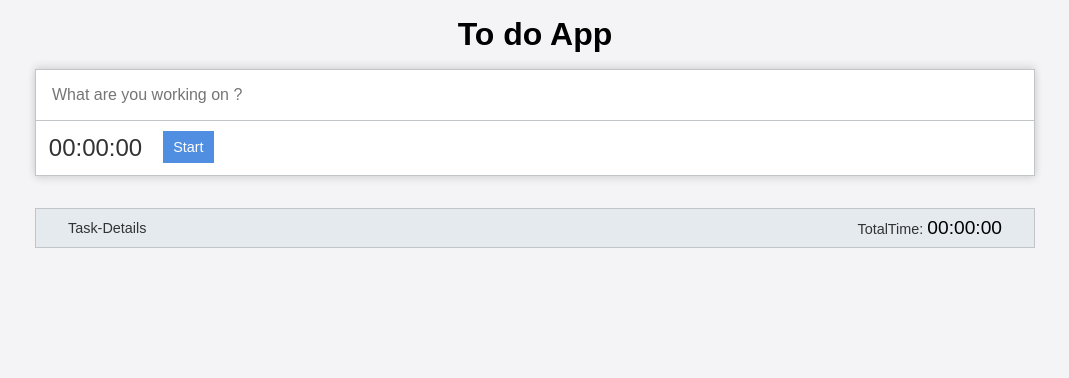
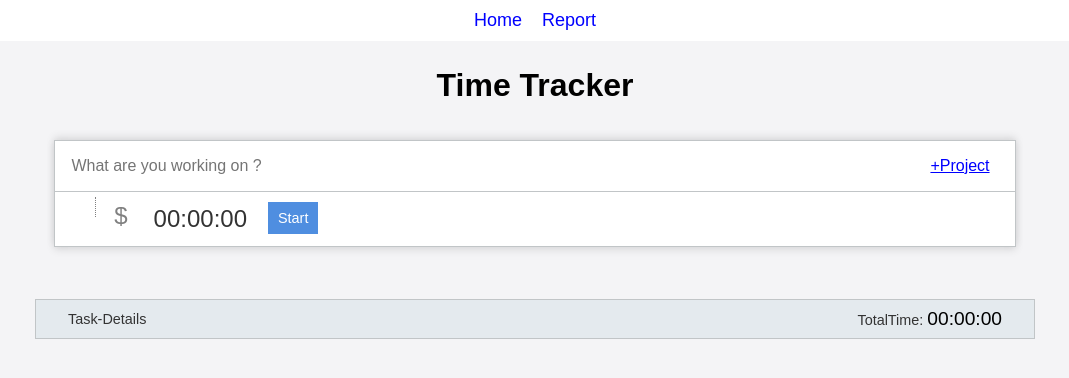
Before and after one commit to indureka/Time-Tracker, a React (Vite) app: page / in a window 1280 px wide. Shown: the top 378 px of the page, without its empty margins (105-1174 px from the left). Built offline with nearby package versions, Linux system fonts and the light colour scheme.

Commit message:
updated chart

```diff
--- a/package.json
+++ b/package.json
@@ -10,8 +10,11 @@
     "preview": "vite preview"
   },
   "dependencies": {
+    "chart.js": "^4.4.6",
     "react": "^18.3.1",
-    "react-dom": "^18.3.1"
+    "react-chartjs-2": "^5.2.0",
+    "react-dom": "^18.3.1",
+    "react-router-dom": "^6.28.0"
   },
   "devDependencies": {
     "@eslint/js": "^9.13.0",
--- a/src/App.css
+++ b/src/App.css
@@ -13,6 +13,34 @@ body{
 h1{
   text-align: center;
   margin: 1rem;
+}
+
+nav {
+  background-color:#fff;
+}
+
+nav ul {
+  display: flex;
+  gap: 20px;
+  padding: 10px;
+  list-style: none;
+  justify-content: center;
+  align-items: center;
+}
+
+nav a {
+  text-decoration: none;
+  color: blue;
+  font-size: 18px;
+}
+
+nav a:hover {
+  color: darkblue;
+}
+
+.input-container{
+  background-color: #fff;
+  border:0.7px solid #c1c5c7;
 }
 
 .task-input{
@@ -39,12 +67,86 @@ h1{
 }
 
 input{
-  width:1000px;
+  width:850px;
   padding:1rem;
   padding-right: 5rem;
   font-size: 1rem;
+  border:none;
+  /* border:0.7px solid #c1c5c7; */
+  color: #333;
+}
+
+.input:active{
   border:0.7px solid #c1c5c7;
+}
+
+.project-btn{
+  background: transparent;
+  text-decoration: underline;
+  color: blue;
+  border:none;
+  padding:5px;
+  margin: 0 20px;
+  font-size: 1rem;
+}
+
+.project-btn:hover{
+  color: rgb(11, 11, 117)
+}
+
+.project-title{
+  padding:10px 25px 10px 10px;
+  color:blue;
+  font-size: 1rem;
+
+  border-right: 1px dotted gray;
+}
+
+.bill-btn{
+  background: transparent;
+  color: gray;
+  border:none;
+  padding:5px;
+  margin: 0 5px;
+  font-size: 1.5rem;
+}
+
+.bill-btn:hover{
+  color:blue;
+}
+
+.bill-btn:active{
+  color:blue;
+}
+
+.t-name{
+  font-size: 0.9rem;
   color: #333;
+}
+
+.p-name{
+  font-size: 0.9rem;
+  color: #333;
+}
+
+.bill-enabled{
+color:blue;
+font-size: 1.5rem;
+}
+
+.bill-disabled{
+  color:#333;
+  font-size: 1.5rem;
+}
+
+.task-box{
+
+  display: flex;
+  gap: 20px;
+  padding: 10px;
+  list-style: none;
+  justify-content: center;
+  align-items: center;
 }
 
 .timer{
@@ -55,13 +157,12 @@ input{
 }
 
 
-.btn {
+.btn, .remove-btn {
   padding: 8px 10px;
   background-color: rgb(79, 142, 224);
   color: #fff;
   font-size: 0.9rem;
   border: none;
-
   cursor: pointer;
   transition: background-color 0.3s;
   margin: 0 5px;
@@ -70,6 +171,15 @@ input{
 
 .btn:hover {
   background-color: rgb(33, 119, 231);
+}
+
+.remove-btn {
+  background-color: rgb(250, 83, 83);
+
+}
+
+.remove-btn:hover {
+  background-color: rgb(202, 66, 66);
 }
 
 .task-box{
@@ -88,10 +198,7 @@ input{
   justify-content: space-between;
   align-items:center;
   background-color: #E4EAEE;
-
-
-
-  border:1px solid #c1c5c7;
+border:1px solid #c1c5c7;
 
 }
 
--- a/src/App.jsx
+++ b/src/App.jsx
@@ -1,15 +1,54 @@
+
+import React from "react";
+import { BrowserRouter as Router, Routes, Route } from 'react-router-dom';
+import { Link } from "react-router-dom";
+import HomePage from "./Pages/HomePage";
+import ReportPage from "./Pages/ReportPage";
 import TaskManager from "./Components/TaskManager";
 import { TaskProvider } from "./Contexts/TaskProvider";
+import {
+  Chart as ChartJS,
+  CategoryScale,
+  LinearScale,
+  BarElement,
+  Title,
+  Tooltip,
+  Legend,
+} from 'chart.js';
+import { Bar } from 'react-chartjs-2';
+
+ChartJS.register(CategoryScale, LinearScale, BarElement, Title, Tooltip, Legend);
+
 
 import "./App.css";
 
 function App() {
   return (
-    <>
+    <Router>
+    <div>
+      <nav>
+      <ul>
+        <li>
+          <Link to="/">Home</Link>
+        </li>
+        <li>
+          <Link to="/report">Report</Link>
+        </li>
+      </ul>
+
+      </nav>
+
+
       <TaskProvider>
-            <TaskManager />
+      <Routes>
+        <Route path='/' element={<HomePage/>} />
+        <Route path='/report' element={<ReportPage/>} />
+      </Routes>
+
         </TaskProvider>
-    </>
+    </div>
+
+    </Router>
   );
 }
 
--- /dev/null
+++ b/src/Components/Chart.jsx
@@ -0,0 +1,50 @@
+import React from "react";
+import { useContext } from "react";
+import TaskContext from "../Contexts/TaskContext";
+import { Bar } from "react-chartjs-2";
+
+
+const Chart = () => {
+    const { chartData } = useContext(TaskContext);
+
+    return (
+
+
+    <div>
+        <Bar
+        data={chartData}
+        options={{
+            responsive:true,
+            scales: {
+                x: {
+                    title:{
+                        display:true,
+                        text:"Task/Project",
+                    }
+                },
+                y: {
+                    beginAtZero:true,
+                    title: {
+                        display:true,
+                        text:"Time Taken (seconds)",
+                    }
+                }
+            },
+            plugins:{
+                legend:{
+                    display:true,
+                    position:"top",
+                }
+            }
+
+        }}
+        />
+
+    </div>
+    )
+
+
+}
+
+
+export default Chart;
--- a/src/Components/Task.jsx
+++ b/src/Components/Task.jsx
@@ -21,8 +21,21 @@ const Task = ({task}) => {
 
             <div className="task-list">
 
-                        <div className="task-name">
-                            <p>{task.taskName}</p>
+                        <div className="task-box">
+                            <p className="t-name">{task.taskName}</p>
+
+                           {task.projectName ? (
+                            <p className="p-name">{task.projectName}</p>
+                           ) : (
+                            <p>NA</p>
+                           ) }
+
+
+                            {task.isBillEnable ? (
+                                    <span className="bill-enabled">$</span>
+                                ) :
+                                <span className="bill-disabled">$</span> }
+
                         </div>
                         <div className="time-detail">
                             <p>{task.startTime}</p>
@@ -35,7 +48,7 @@ const Task = ({task}) => {
                         </div>
 
                 <div>
-                    <button onClick={handleRemove} className="btn">Remove Task</button>
+                    <button onClick={handleRemove} className="remove-btn">Remove Task</button>
                 </div>
             </div>
 
--- a/src/Components/TaskInput.jsx
+++ b/src/Components/TaskInput.jsx
@@ -14,6 +14,9 @@ export const formatTime = (totalSeconds) => {
 const TaskInput = () => {
   const {
     taskName,
+    projectName,
+    handleProject,
+    handleBill,
     handleChange,
     isRunning,
     startTimer,
@@ -26,12 +29,12 @@ const TaskInput = () => {
 
   return (
     <>
-      <h1>To do App</h1>
+      <h1>Time Tracker</h1>
 
       <div className="task-input">
 
         <form onSubmit={(e) => e.preventDefault()}>
-          <div>
+          <div className="input-container">
             <input
               type="text"
               value={taskName}
@@ -41,9 +44,13 @@ const TaskInput = () => {
 
               disabled={isRunning}
             />
+            <button onClick={handleProject} className="project-btn">+Project</button>
             </div>
 
             <div className="time-box">
+
+              <p className="project-title">{projectName}</p>
+              <button onClick={handleBill} className="bill-btn">$</button>
 
             <p className="timer">{formatTime(count)}</p>
 
@@ -57,12 +64,6 @@ const TaskInput = () => {
             </button>
           )}
 
-
-
-
-
-
-
           </div>
         </form>
       </div>
--- a/src/Contexts/TaskProvider.jsx
+++ b/src/Contexts/TaskProvider.jsx
@@ -10,18 +10,48 @@
   const [stopTime, setStopTime] = useState("");
   const [taskArray, setTaskArray] = useState([]);
   const [totalConsumedTime, setTotalConsumedTime] = useState(0);
+  const [projectName, setProjectName] = useState("");
+  const [isBillEnable, setIsBillEnable] = useState(false);
+
+  const [chartData, setChartData] = useState({
+    labels: [],
+    datasets: [
+      {
+        label: 'Time Taken',
+        data:[],
+        backgroundColor: 'rgba(75, 192, 192, 0.6)',
+      }
+    ]
+  })
 
 // handlechange
   const handleChange = (event) => {
     setTaskName(event.target.value);
   };
 
+
+//handle ProjectName
+
+const handleProject = (e) => {
+  const project=prompt("Enter project name");
+  if(project)
+  setProjectName(project || "");
+};
+
+
+//handle bill
+
+const handleBill = (e) => {
+setIsBillEnable((prev) => !prev);
+}
+
   //handlesubmit
 
   const handleSubmit = () => {
 
     if (!isRunning && taskName && startTime && stopTime) {
-      addTask(taskName, startTime, stopTime, count);
+      const totalTime = count;
+      addTask(taskName, projectName, isBillEnable, startTime, stopTime, totalTime);
       resetForm();
     } else {
       console.error("Please complete the task properly.");
@@ -32,9 +62,11 @@
 
   const resetForm = () => {
     setTaskName(""); // Clear input
+    setProjectName("") // clear projectName
     setCount(0); // Reset timer
     setStartTime(""); // Reset start time
     setStopTime(""); // Reset stop time
+    setIsBillEnable(false); // false
   };
 
   //start timer
@@ -57,10 +89,12 @@
 
    // Add task
 
-  const addTask = (taskName, startTime, stopTime, totalTime) => {
+  const addTask = (taskName, projectName, isBillEnable, startTime, stopTime, totalTime) => {
     const newTask = {
       id: Date.now(),
       taskName,
+      isBillEnable,
+      projectName,
       startTime,
       stopTime,
       totalTime,
@@ -72,6 +106,8 @@
 
     console.log("added", updatedTask);
     console.log(updatedTask);
+    updateChartData(newTask);
+    console.log("updatedchart", updateChartData)
   };
 
 
@@ -96,7 +132,7 @@
     // Use effect to handle task submission when the timer stops
     useEffect(() => {
       if (!isRunning && taskName && startTime && stopTime) {
-        addTask(taskName, startTime, stopTime, count);
+        addTask(taskName, projectName, isBillEnable, startTime, stopTime, count);
         resetForm(); // Reset the form after adding the task
       } else if (!isRunning) {
         console.error("Please complete the task properly.");
@@ -115,14 +151,34 @@
     return () => clearInterval(counter);
   }, [isRunning]);
 
+
+  //Update chart data
+
+  const updateChartData = (task) => {
+    setChartData(prevData => ({
+      labels: [...prevData.labels, task.projectName || task.taskName],
+      datasets: [{
+        label: 'Time Taken',
+        data: [...prevData.datasets[0].data, task.totalTime]
+     }]
+    }));
+  };
+
+
+
+
 return (
     <TaskContext.Provider
         value={{
             taskArray, totalConsumedTime, taskName, setTaskName,
+            projectName, setProjectName,
+            isBillEnable, setIsBillEnable,
             isRunning, setIsRunning, count, setCount,
             startTime, setStartTime, stopTime, setStopTime,
             handleChange, resetForm, startTimer, stopTimer,
-            addTask, removeTask, handleSubmit
+            addTask, removeTask, handleSubmit, handleProject,
+            handleBill, chartData, setChartData, updateChartData
+
         }} >
                 {children}
         </TaskContext.Provider>
--- /dev/null
+++ b/src/Pages/HomePage.jsx
@@ -0,0 +1,20 @@
+import React from "react";
+import TaskManager from "../Components/TaskManager";
+import Task from "../Components/Task";
+import TaskInput from "../Components/TaskInput";
+import TaskList from "../Components/TaskList";
+
+const HomePage = () => {
+
+    return (
+
+        <div>
+
+
+            <TaskManager/>
+
+        </div>
+    )
+}
+
+export default HomePage;
--- /dev/null
+++ b/src/Pages/ReportPage.jsx
@@ -0,0 +1,17 @@
+import React from "react";
+import Chart from "../Components/Chart";
+
+const ReportPage = () => {
+
+    return (
+
+        <div>
+            <h2>Task Report</h2>
+            <p>View the time taken for each task or project below:</p>
+            <Chart/>
+        </div>
+    )
+}
+
+
+export default ReportPage;
```
Also changed, not shown: 1 other file (tests, documents, lock files or other folders).
